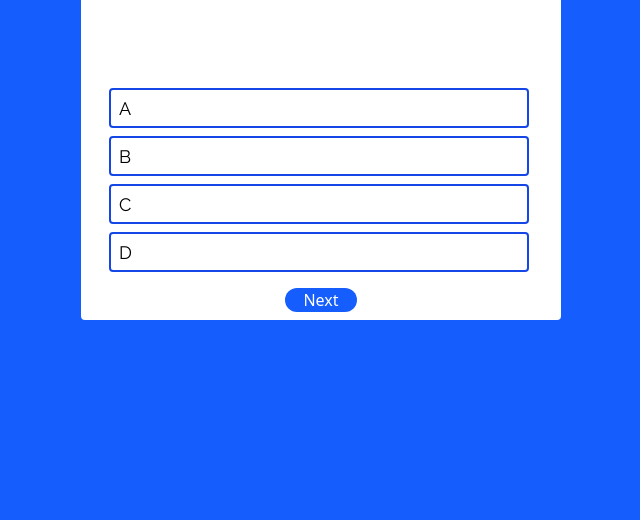
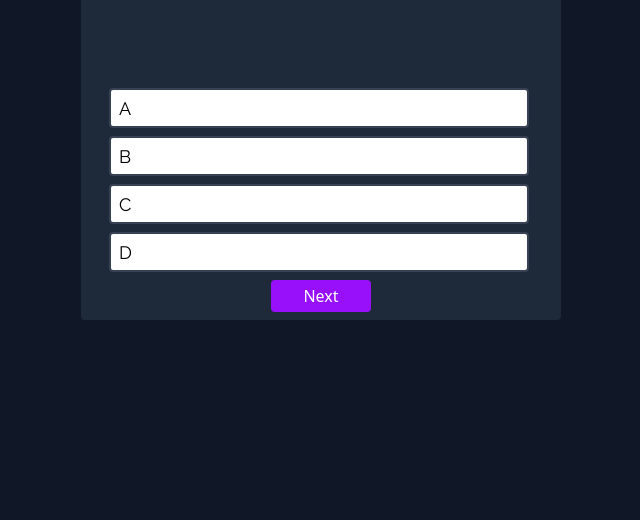
Before and after one commit to arnavraj-7/Quiz, a website: page quiz.html in a window 1280 px wide. Shown: the part 280-800 px from the top of the page, without its empty margins (319-959 px from the left). Drawn offline with Linux system fonts and the light colour scheme; a web font is replaced by a local one.

Commit message:
styling of quiz page

```diff
--- a/input.css
+++ b/input.css
@@ -1,23 +1,23 @@
 @import "tailwindcss";
 @layer components {
   .ques-styles {
-    @apply mt-12 min-h-20 w-60 md:w-105 font-medium
+    @apply mt-12 min-h-20 w-60 md:w-105 font-medium text-gray-400
     [font-family:Raleway,sans-serif] [font-size:20px];
   }
   .btn-styles {
-    @apply pl-2 pr-2 text-left h-10 w-60 md:w-105 overflow-x-auto border-blue-700 border-2 whitespace-nowrap
+    @apply pl-2 pr-2 text-left h-10 w-60 md:w-105 overflow-x-auto border-gray-700 border-2 whitespace-nowrap
              rounded bg-white cursor-pointer hover:bg-slate-300
              [font-family:'Raleway',sans-serif] [font-size:18px] duration-300 ease-in hover:scale-105;
 
   }
   .btn-styles-wrong {
-    @apply pl-2 pr-2 text-left h-10 w-60 md:w-105 border-blue-700 border-2 whitespace-nowrap
+    @apply pl-2 pr-2 text-left h-10 w-60 md:w-105 border-gray-700 border-2 whitespace-nowrap
              rounded bg-red-500 cursor-pointer hover:bg-red-600
              [font-family:'Raleway',sans-serif] [font-size:18px] duration-300 ease-out hover:scale-105;
 
   }
   .btn-styles-correct {
-    @apply pl-2 pr-2 text-left h-10 w-60 md:w-105 whitespace-nowrap border-blue-700 border-2
+    @apply pl-2 pr-2 text-left h-10 w-60 md:w-105 whitespace-nowrap border-gray-700 border-2
              rounded bg-green-400 cursor-pointer hover:bg-green-500
              [font-family:'Raleway',sans-serif] [font-size:18px] duration-300 ease-out hover:scale-105;
 
--- a/quiz.html
+++ b/quiz.html
@@ -14,13 +14,13 @@
 
 </head>
 
-<body class=" bg-blue-600 flex justify-center items-center h-screen">
-    <div class="container min-h-100 [min-width:287px] h-auto z-0 w-52 md:w-120 bg-white p-7 flex flex-col relative rounded justify-center">
+<body class=" bg-gray-900 flex justify-center items-center h-screen">
+    <div class="container min-h-100 [min-width:287px] h-auto z-0 w-52 md:w-120 bg-gray-800 p-7 flex flex-col relative rounded justify-center">
         <div class="content"><div class="absolute top-5 left-3 right-3">
-            <div class=" timer absolute top-2 right-3">
+            <div class=" timer absolute text-gray-500 top-2 right-3">
             </div>
             <div class="absolute [right:32px] [top:9px]"><img class="h-5 hover:scale-125" src="stopwatch.png" ></div>
-            <h1 class="text-blue-600 mb-1.5 left-3.5 top-4.5 text-2xl">Quiz on Anime</h1>
+            <h1 class="text-purple-600 text-4xl mb-1.5 left-5 top-4.5 text-2xl">Quiz on Anime</h1>
 
             <!-- https://opentdb.com/api.php?amount=10&category=31&difficulty=easy&type=multiple -->
             <hr class="border-t-2 border-black w-full top- right-1 left-1">
@@ -44,8 +44,8 @@
         <div class="absolute left-1/2 transform -translate-x-1/2 bottom-2 next-container">
     <!--        <button
                 class="bg-blue-600 text-white h-6 w-18 rounded-full cursor-pointer hover:bg-blue-300 prev">Prev</button> -->
-            <button class="bg-blue-600
-           text-white h-6 w-18 rounded-full cursor-pointer hover:bg-blue-300 next">Next</button>
+            <button class="bg-purple-600
+           text-white h-8 w-25 rounded cursor-pointer hover:bg-purple-800 next">Next</button>
         </div>
     </div>
 
```
Also changed, not shown: output.css.
